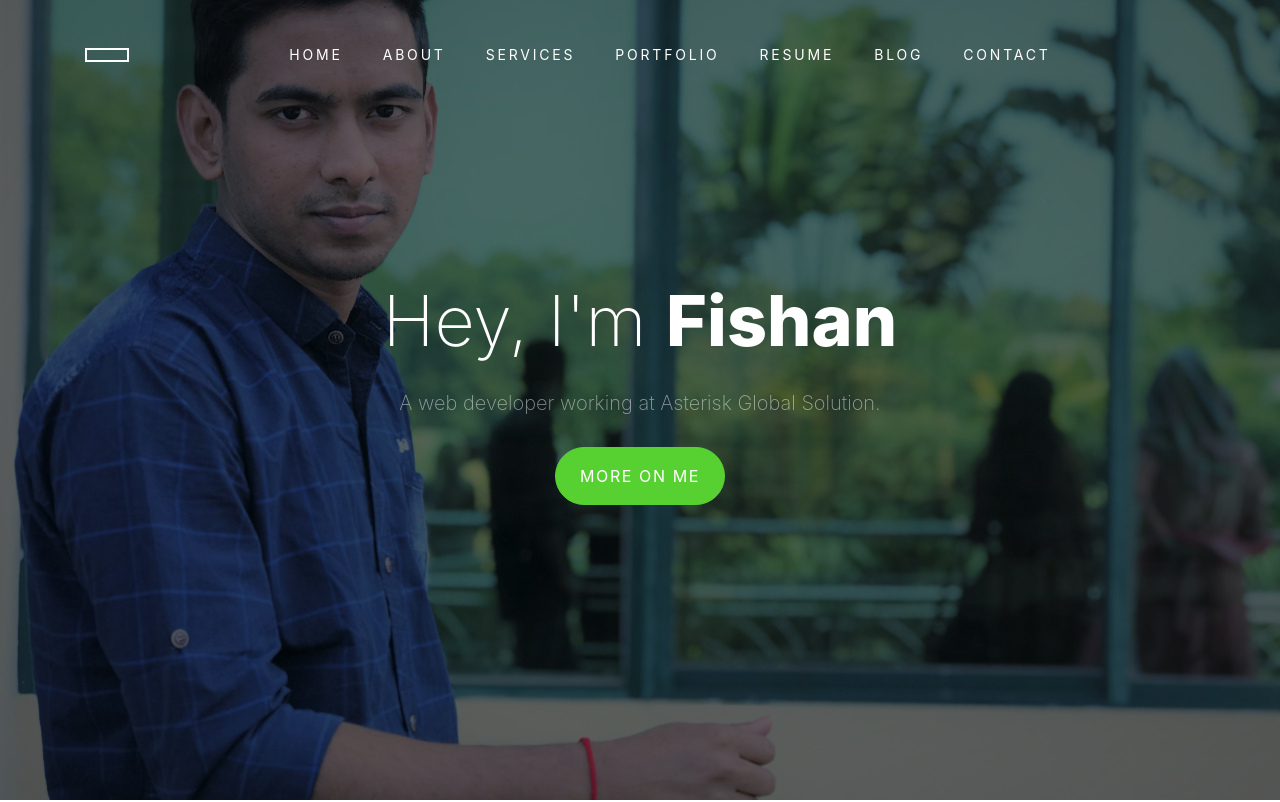
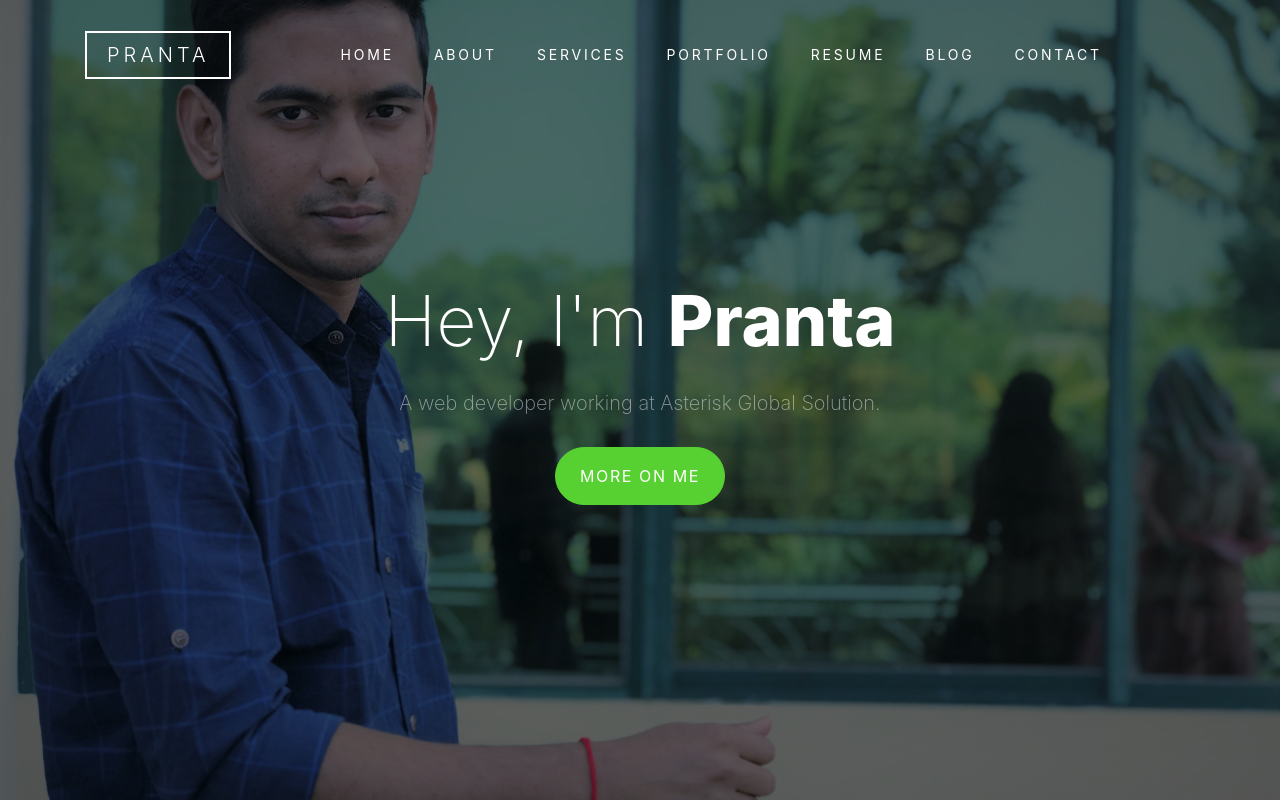
Before and after one commit to prantakumar/Pranta-17101017, a plain HTML site: page alias/index.html in a window 1280 px wide. Shown: the top 802 px of the page. Drawn offline with nearby package versions, Linux system fonts and the light colour scheme; some packages are replaced by stand-ins of ours; no server answers; files whose address does not match are found by name.

Commit message:
Revert "Update index.html"
This reverts commit cb8f6969518e51084609d633672aeec5d9b405ba.

```diff
--- a/alias/index.html
+++ b/alias/index.html
@@ -34,7 +34,7 @@
                 <span class="navbar-toggler-icon"></span>
             </button>
 
-            <a class="navbar-brand" href="index.html"></a>
+            <a class="navbar-brand" href="index.html">Pranta</a>
             <div class="collapse navbar-collapse justify-content-md-center" id="navbarsExample09">
                 <ul class="navbar-nav">
                     <li class="nav-item"><a class="nav-link" href="#section-home">Home</a></li>
@@ -56,7 +56,7 @@
         <div class="container">
             <div class="row intro-text align-items-center justify-content-center">
                 <div class="col-md-10 text-center">
-                    <h1 class="site-heading site-animate">Hey, I'm <strong>Fishan</strong></h1>
+                    <h1 class="site-heading site-animate">Hey, I'm <strong>Pranta</strong></h1>
                     <p class="lead site-subheading mb-4 site-animate">A web developer working at Asterisk Global Solution.</p>
                     <p><a href="#section-about" class="smoothscroll btn btn-primary px-4 py-3">More On Me</a></p>
                 </div>
```
